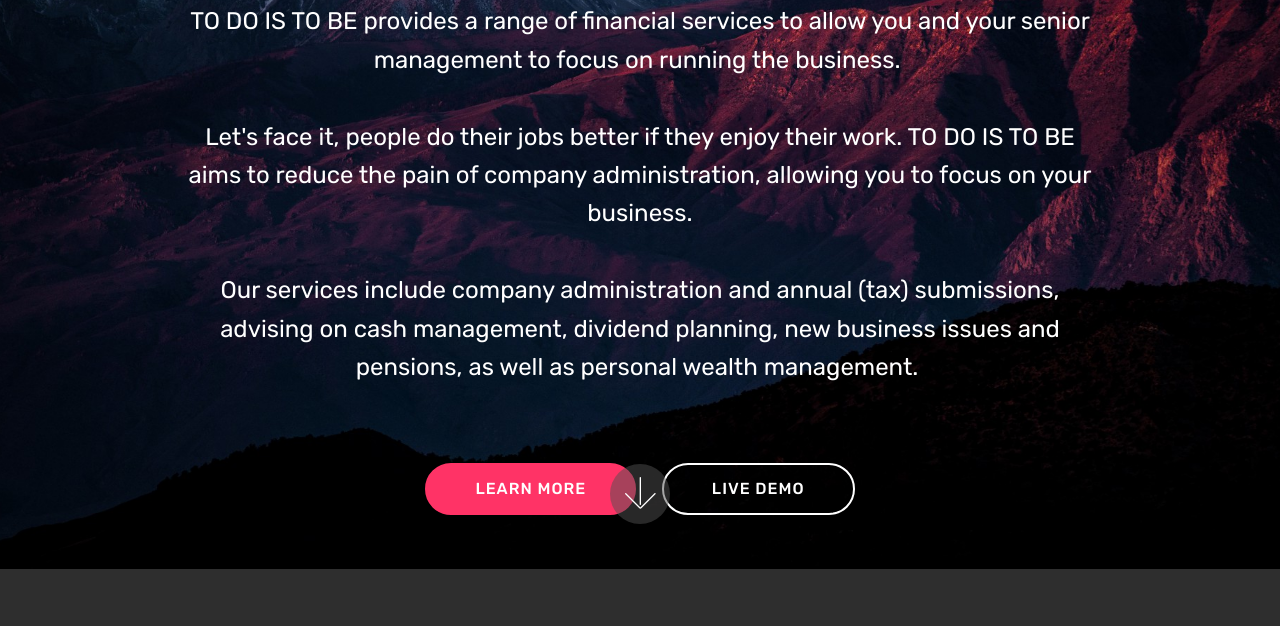
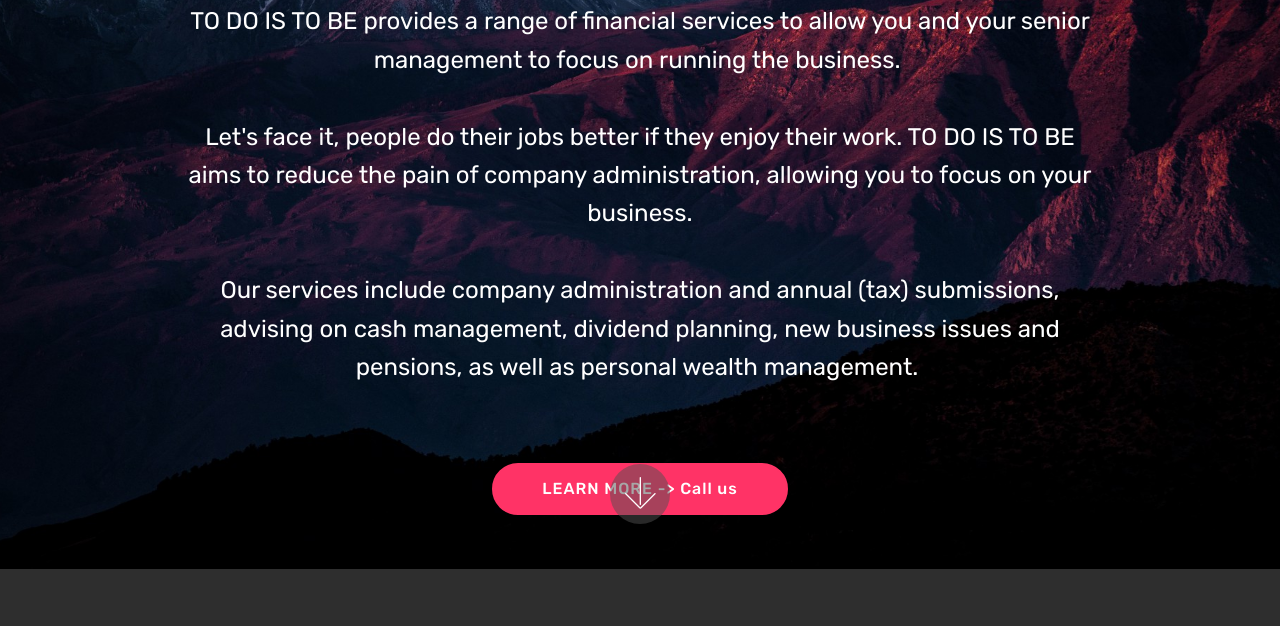
Before and after one commit to cdt1/tditb, a plain HTML site: page index.html in a window 1280 px wide. Shown: the part 300-926 px from the top of the page. Drawn offline with Linux system fonts and the light colour scheme; files whose address does not match are found by name.

```diff
--- a/index.html
+++ b/index.html
@@ -66,7 +66,7 @@
     </nav>
 </section>
 
-<section class="engine"><a href="https://mobirise.co">Mobirise</a></section><section class="cid-qGO630v6bg mbr-fullscreen mbr-parallax-background" id="header2-i">
+<section class="engine"><a href="https://mobirise.co/i">how to build your own website for free</a></section><section class="cid-qGO630v6bg mbr-fullscreen mbr-parallax-background" id="header2-i">
 
 
 
@@ -78,8 +78,7 @@
                 <h1 class="mbr-section-title mbr-bold pb-3 mbr-fonts-style display-2"><br>TO DO IS TO BE<br>Financial Management,<br>Tax &amp; Accountancy</h1>
 
                 <p class="mbr-text pb-3 mbr-fonts-style display-5">TO DO IS TO BE provides a range of financial services to allow you and your senior management to focus on running the business.&nbsp;<br><br>Let's face it, people do their jobs better if they enjoy their work. TO DO IS TO BE aims to reduce the pain of company administration, allowing you to focus on your business.<br><br>Our services include company administration and annual (tax) submissions, advising on cash management, dividend planning, new business issues and pensions, as well as personal wealth management.&nbsp;<br><br></p>
-                <div class="mbr-section-btn"><a class="btn btn-md btn-secondary display-4" href="https://mobirise.com">LEARN MORE</a>
-                    <a class="btn btn-md btn-white-outline display-4" href="https://mobirise.com">LIVE DEMO</a></div>
+                <div class="mbr-section-btn"><a class="btn btn-md btn-secondary display-4" href="#bottom">LEARN MORE -&gt; Call us</a></div>
             </div>
         </div>
     </div>
```
Also changed, not shown: 1 other file.
